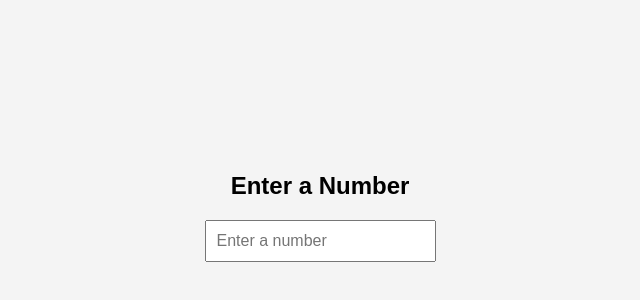
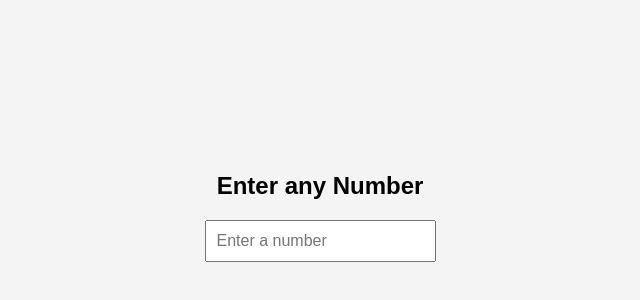
Before and after one commit to hariomsharmacse/internship-task, a plain HTML site: page index.html in a window 1280 px wide. Shown: the part 178-478 px from the top of the page, without its empty margins (320-960 px from the left). Drawn offline with Linux system fonts and the light colour scheme.

Commit message:
updated title

```diff
--- a/index.html
+++ b/index.html
@@ -7,7 +7,7 @@
     <link rel="stylesheet" href="style.css" />
   </head>
   <body>
-    <h2>Enter a Number</h2>
+    <h2>Enter any Number</h2>
     <input type="number" id="numberInput" placeholder="Enter a number" />
     <p id="message"></p>
 
```
